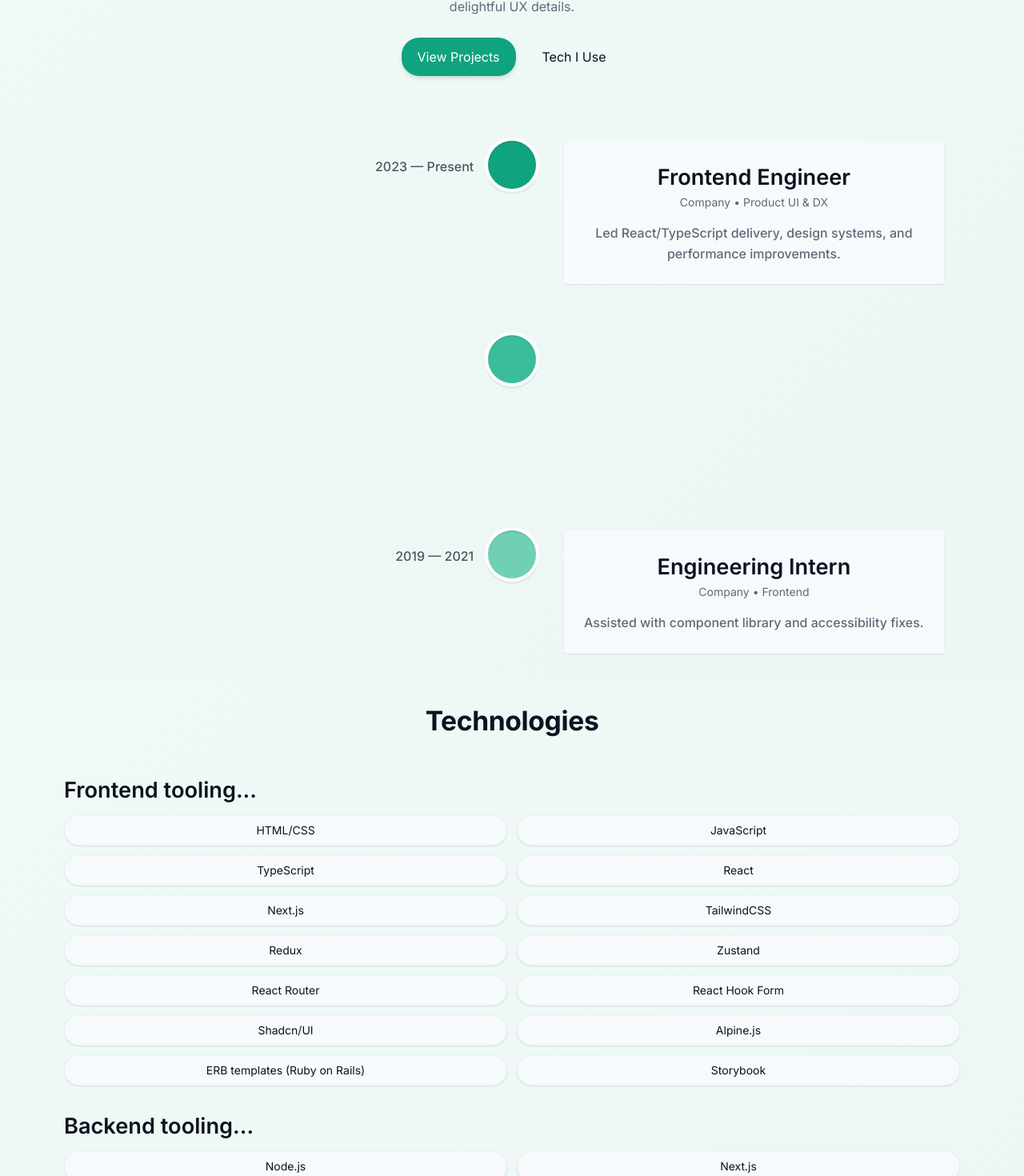
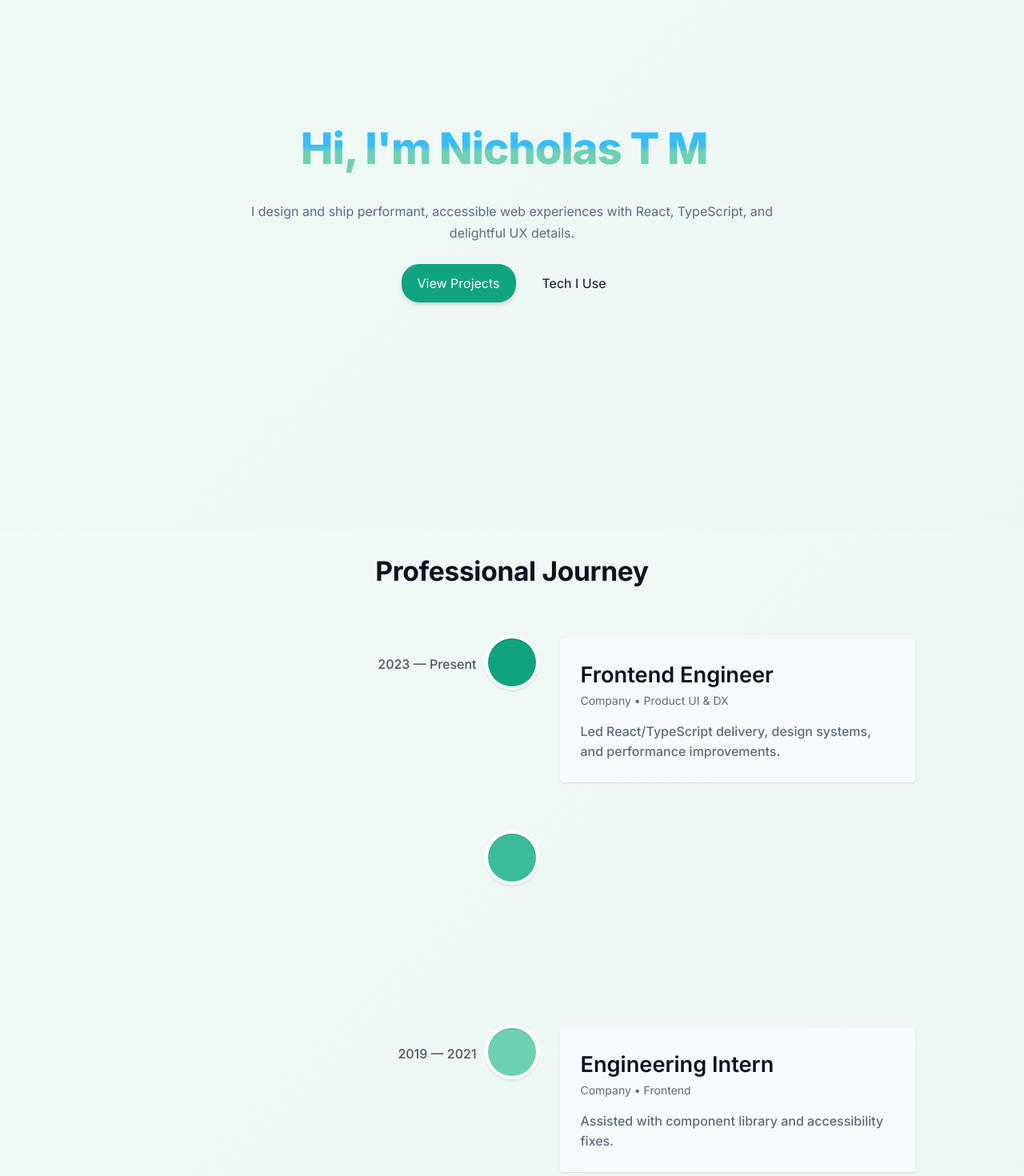
Before and after one commit to NicholasMunson/ntmdevdotcom, a Next.js app: page / in a window 1280 px wide. Shown: the part 234-1704 px from the top of the page at 80% size. Built offline with nearby package versions, Linux system fonts and the light colour scheme.

Commit message:
Add Timeline component to Home page; integrate Section component for consistent layout across Projects and Technolgies, enhancing overall structure and visual appeal.

```diff
--- a/src/app/page.tsx
+++ b/src/app/page.tsx
@@ -4,6 +4,7 @@ import Technolgies from "./views/technolgyPage/Technolgies";
 import Intro from "./views/introPage/Intro";
 import Projects from "./views/projectsPage/Projects";
 import Footer from "./views/footerPage/Footer";
+import Timeline from "./views/timelinePage/Timeline";
 
 // Parallax configuration - speeds are complementary to prevent gaps
 const parallaxConfig = {
@@ -19,6 +20,7 @@ export default function Home() {
       <Header />
       <div className="pt-24 flex flex-col">
         <Intro parallaxConfig={parallaxConfig.intro} />
+        <Timeline />
         <Technolgies parallaxConfig={parallaxConfig.technologies} />
         <Projects parallaxConfig={parallaxConfig.projects} />
         <Footer />
--- a/src/app/views/Section.tsx
+++ b/src/app/views/_components/Section.tsx
@@ -8,6 +8,8 @@ interface SectionProps {
   overlay?: boolean;
   overlayClassName?: string;
   containerClassName?: string;
+  title?: string;
+  subtitle?: string;
 }
 
 export default function Section({
@@ -18,6 +20,8 @@ export default function Section({
   overlay = false,
   overlayClassName = "",
   containerClassName = "",
+  title,
+  subtitle,
 }: SectionProps) {
   return (
     <section
@@ -31,6 +35,12 @@ export default function Section({
         />
       )}
       <div className={`container relative z-10 ${containerClassName}`}>
+        {(title || subtitle) && (
+          <div className="mb-8 text-center">
+            {title && <h2 className="text-3xl font-bold">{title}</h2>}
+            {subtitle && <p className="muted">{subtitle}</p>}
+          </div>
+        )}
         {children}
       </div>
     </section>
--- a/src/app/views/introPage/Intro.tsx
+++ b/src/app/views/introPage/Intro.tsx
@@ -1,10 +1,6 @@
 "use client";
 import { useParallax } from "../../hooks/useParallax";
 import { useTypingEffect } from "../../hooks/useTypingEffect";
-import {
-  VerticalTimeline,
-  VerticalTimelineElement,
-} from "react-vertical-timeline-component";
 
 interface IntroProps {
   parallaxConfig: {
@@ -60,78 +56,6 @@ export default function Intro({ parallaxConfig }: IntroProps) {
             Tech I Use
           </a>
         </div>
-
-        <div className="w-full mt-6">
-          <VerticalTimeline
-            layout="2-columns"
-            lineColor="rgba(255,255,255,0.15)"
-          >
-            <VerticalTimelineElement
-              date="2023 — Present"
-              position="right"
-              contentStyle={{
-                background: "var(--color-surface)",
-                color: "var(--color-text)",
-                border: "1px solid rgba(255,255,255,0.1)",
-                boxShadow: "var(--shadow-sm)",
-              }}
-              contentArrowStyle={{
-                borderRight: "7px solid rgba(255,255,255,0.1)",
-              }}
-              iconStyle={{ background: "var(--brand-500)", color: "#fff" }}
-            >
-              <h3 className="text-lg font-semibold">Frontend Engineer</h3>
-              <h4 className="text-sm muted">Company • Product UI & DX</h4>
-              <p className="text-sm mt-2 muted">
-                Led React/TypeScript delivery, design systems, and performance
-                improvements.
-              </p>
-            </VerticalTimelineElement>
-
-            <VerticalTimelineElement
-              date="2021 — 2023"
-              position="left"
-              contentStyle={{
-                background: "var(--color-surface)",
-                color: "var(--color-text)",
-                border: "1px solid rgba(255,255,255,0.1)",
-                boxShadow: "var(--shadow-sm)",
-              }}
-              contentArrowStyle={{
-                borderRight: "7px solid rgba(255,255,255,0.1)",
-              }}
-              iconStyle={{ background: "var(--brand-400)", color: "#fff" }}
-            >
-              <h3 className="text-lg font-semibold">Software Engineer</h3>
-              <h4 className="text-sm muted">Company • Web Platform</h4>
-              <p className="text-sm mt-2 muted">
-                Built features end‑to‑end, added tests, and optimized bundle
-                size.
-              </p>
-            </VerticalTimelineElement>
-
-            <VerticalTimelineElement
-              date="2019 — 2021"
-              position="right"
-              contentStyle={{
-                background: "var(--color-surface)",
-                color: "var(--color-text)",
-                border: "1px solid rgba(255,255,255,0.1)",
-                boxShadow: "var(--shadow-sm)",
-              }}
-              contentArrowStyle={{
-                borderRight: "7px solid rgba(255,255,255,0.1)",
-              }}
-              iconStyle={{ background: "var(--brand-300)", color: "#053a32" }}
-            >
-              <h3 className="text-lg font-semibold">Engineering Intern</h3>
-              <h4 className="text-sm muted">Company • Frontend</h4>
-              <p className="text-sm mt-2 muted">
-                Assisted with component library and accessibility fixes.
-              </p>
-            </VerticalTimelineElement>
-          </VerticalTimeline>
-        </div>
       </div>
     </section>
   );
--- a/src/app/views/projectsPage/Projects.tsx
+++ b/src/app/views/projectsPage/Projects.tsx
@@ -1,6 +1,6 @@
 "use client";
 import { useParallax } from "../../hooks/useParallax";
-import Section from "../Section";
+import Section from "../_components/Section";
 
 interface ProjectsProps {
   parallaxConfig: {
@@ -12,22 +12,54 @@ interface ProjectsProps {
 export default function Projects({ parallaxConfig }: ProjectsProps) {
   const { transform } = useParallax(parallaxConfig);
   return (
-    <Section id="projects" overlay containerClassName="w-full">
-      <div className="mb-8 text-center">
-        <h2 className="text-3xl font-bold">Projects</h2>
-        <p className="muted">Selected work demonstrating performance, accessibility, and polish.</p>
-      </div>
-
-      <div style={{ transform }} className="grid grid-cols-1 sm:grid-cols-2 lg:grid-cols-3 gap-6">
+    <Section
+      id="projects"
+      overlay
+      containerClassName="w-full"
+      title="Projects"
+      subtitle="Selected work demonstrating performance, accessibility, and polish."
+    >
+      <div
+        style={{ transform }}
+        className="grid grid-cols-1 sm:grid-cols-2 lg:grid-cols-3 gap-6"
+      >
         {[
-            { title: "UI System", desc: "Composable design system with tokens and theming.", link: "#" },
-            { title: "Realtime Dashboard", desc: "WebSockets, charts, and virtualization.", link: "#" },
-            { title: "E2E Testing", desc: "Playwright-driven CI with visual diffs.", link: "#" },
-            { title: "Perf Audit", desc: "Lighthouse 95+ by code-splitting and memoization.", link: "#" },
-            { title: "Animations", desc: "Micro-interactions with accessible motion.", link: "#" },
-            { title: "Docs Site", desc: "Content-layer + MDX with search.", link: "#" },
+          {
+            title: "UI System",
+            desc: "Composable design system with tokens and theming.",
+            link: "#",
+          },
+          {
+            title: "Realtime Dashboard",
+            desc: "WebSockets, charts, and virtualization.",
+            link: "#",
+          },
+          {
+            title: "E2E Testing",
+            desc: "Playwright-driven CI with visual diffs.",
+            link: "#",
+          },
+          {
+            title: "Perf Audit",
+            desc: "Lighthouse 95+ by code-splitting and memoization.",
+            link: "#",
+          },
+          {
+            title: "Animations",
+            desc: "Micro-interactions with accessible motion.",
+            link: "#",
+          },
+          {
+            title: "Docs Site",
+            desc: "Content-layer + MDX with search.",
+            link: "#",
+          },
         ].map((p) => (
-            <a key={p.title} href={p.link} className="group surface rounded-xl p-5 hover:shadow-md transition-all border border-white/10">
+          <a
+            key={p.title}
+            href={p.link}
+            className="group surface rounded-xl p-5 hover:shadow-md transition-all border border-white/10"
+          >
             <div className="h-36 rounded-lg mb-4 brand-gradient opacity-70 group-hover:opacity-90 transition-opacity" />
             <h3 className="text-xl font-semibold mb-1">{p.title}</h3>
             <p className="text-sm muted">{p.desc}</p>
@@ -35,5 +67,5 @@ export default function Projects({ parallaxConfig }: ProjectsProps) {
         ))}
       </div>
     </Section>
-  )
+  );
 }
--- a/src/app/views/technolgyPage/Technolgies.tsx
+++ b/src/app/views/technolgyPage/Technolgies.tsx
@@ -1,7 +1,7 @@
 "use client";
 import { useParallax } from "../../hooks/useParallax";
-import Section from "../Section";
-import ListSection from "./ListSection";
+import Section from "../_components/Section";
+import ListSection from "./_components/ListSection";
 
 interface TechnolgiesProps {
   parallaxConfig: {
@@ -23,10 +23,59 @@ export default function Technolgies({ parallaxConfig }: TechnolgiesProps) {
       <h2 className="text-3xl font-bold">Technologies</h2>
 
       <div className="flex flex-col gap-8 w-full my-4">
-        <ListSection title="Frontend tooling..." items={["HTML/CSS", "JavaScript", "TypeScript", "React", "Next.js", "TailwindCSS", "Redux", "Zustand", "React Router", "React Hook Form", "Shadcn/UI", "Alpine.js", "ERB templates (Ruby on Rails)", "Storybook"]} />
-          <ListSection title="Backend tooling..." items={["Node.js", "Next.js", "Prisma", "Express", "PostgreSQL", "MySQL", "MongoDB", "Redis", "Docker", "AWS", "GCP", "Firebase", "CircleCI"]} />
-          <ListSection title="Other tools and integrations..." items={["GitHub", "Linear", "Agile/Scrum", "Figma", "Notion", "Trello", "Dart/Flutter", "SendGrid", "GitHub Actions", "Stripe"]} />
-        </div>
+        <ListSection
+          title="Frontend tooling..."
+          items={[
+            "HTML/CSS",
+            "JavaScript",
+            "TypeScript",
+            "React",
+            "Next.js",
+            "TailwindCSS",
+            "Redux",
+            "Zustand",
+            "React Router",
+            "React Hook Form",
+            "Shadcn/UI",
+            "Alpine.js",
+            "ERB templates (Ruby on Rails)",
+            "Storybook",
+          ]}
+        />
+        <ListSection
+          title="Backend tooling..."
+          items={[
+            "Node.js",
+            "Next.js",
+            "Prisma",
+            "Express",
+            "PostgreSQL",
+            "MySQL",
+            "MongoDB",
+            "Redis",
+            "Docker",
+            "AWS",
+            "GCP",
+            "Firebase",
+            "CircleCI",
+          ]}
+        />
+        <ListSection
+          title="Other tools and integrations..."
+          items={[
+            "GitHub",
+            "Linear",
+            "Agile/Scrum",
+            "Figma",
+            "Notion",
+            "Trello",
+            "Dart/Flutter",
+            "SendGrid",
+            "GitHub Actions",
+            "Stripe",
+          ]}
+        />
+      </div>
     </Section>
   );
 }
--- /dev/null
+++ b/src/app/views/timelinePage/Timeline.tsx
@@ -0,0 +1,85 @@
+"use client";
+import {
+  VerticalTimeline,
+  VerticalTimelineElement,
+} from "react-vertical-timeline-component";
+import Section from "../_components/Section";
+
+export default function Timeline() {
+  return (
+    <Section
+      id="timeline"
+      overlay
+      containerClassName="w-full"
+      title="Professional Journey"
+    >
+      <div className="w-full mt-6">
+        <VerticalTimeline layout="2-columns" lineColor="rgba(255,255,255,0.15)">
+          <VerticalTimelineElement
+            date="2023 — Present"
+            position="right"
+            contentStyle={{
+              background: "var(--color-surface)",
+              color: "var(--color-text)",
+              border: "1px solid rgba(255,255,255,0.1)",
+              boxShadow: "var(--shadow-sm)",
+            }}
+            contentArrowStyle={{
+              borderRight: "7px solid rgba(255,255,255,0.1)",
+            }}
+            iconStyle={{ background: "var(--brand-500)", color: "#fff" }}
+          >
+            <h3 className="text-lg font-semibold">Frontend Engineer</h3>
+            <h4 className="text-sm muted">Company • Product UI & DX</h4>
+            <p className="text-sm mt-2 muted">
+              Led React/TypeScript delivery, design systems, and performance
+              improvements.
+            </p>
+          </VerticalTimelineElement>
+
+          <VerticalTimelineElement
+            date="2021 — 2023"
+            position="left"
+            contentStyle={{
+              background: "var(--color-surface)",
+              color: "var(--color-text)",
+              border: "1px solid rgba(255,255,255,0.1)",
+              boxShadow: "var(--shadow-sm)",
+            }}
+            contentArrowStyle={{
+              borderRight: "7px solid rgba(255,255,255,0.1)",
+            }}
+            iconStyle={{ background: "var(--brand-400)", color: "#fff" }}
+          >
+            <h3 className="text-lg font-semibold">Software Engineer</h3>
+            <h4 className="text-sm muted">Company • Web Platform</h4>
+            <p className="text-sm mt-2 muted">
+              Built features end‑to‑end, added tests, and optimized bundle size.
+            </p>
+          </VerticalTimelineElement>
+
+          <VerticalTimelineElement
+            date="2019 — 2021"
+            position="right"
+            contentStyle={{
+              background: "var(--color-surface)",
+              color: "var(--color-text)",
+              border: "1px solid rgba(255,255,255,0.1)",
+              boxShadow: "var(--shadow-sm)",
+            }}
+            contentArrowStyle={{
+              borderRight: "7px solid rgba(255,255,255,0.1)",
+            }}
+            iconStyle={{ background: "var(--brand-300)", color: "#053a32" }}
+          >
+            <h3 className="text-lg font-semibold">Engineering Intern</h3>
+            <h4 className="text-sm muted">Company • Frontend</h4>
+            <p className="text-sm mt-2 muted">
+              Assisted with component library and accessibility fixes.
+            </p>
+          </VerticalTimelineElement>
+        </VerticalTimeline>
+      </div>
+    </Section>
+  );
+}
```
Also changed, not shown: src/app/views/technolgyPage/_components/ListSection.tsx (renamed from src/app/views/technolgyPage/ListSection.tsx). Lines whose indentation alone changed are shown as unchanged.
